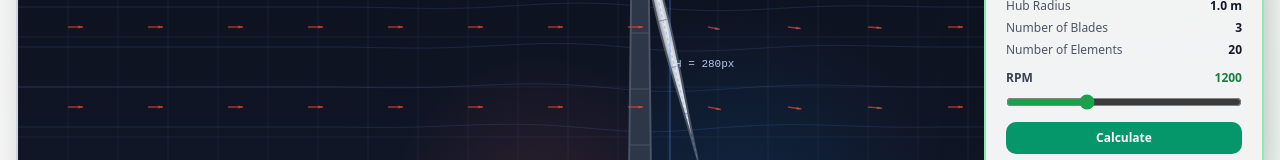
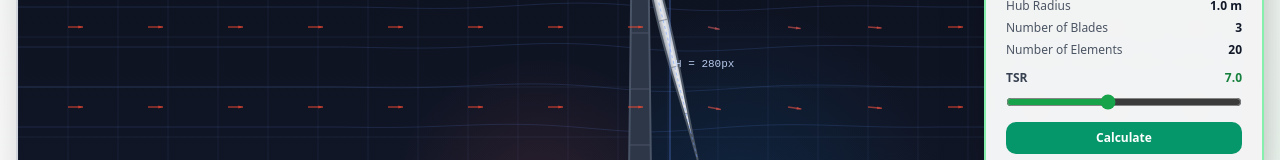
Before and after one commit to FYP-M4-Fluid-Simulator/Frontend-Code, a Next.js app: page /turbine in a window 1280 px wide. Shown: the part 382-542 px from the top of the page. Built offline with nearby package versions, Linux system fonts and the light colour scheme; no server answers.

Commit message:
Add Target Speed Ratio and Remove RPM
- Now User gives TSR which is the speed at the tip and the RPM is calculated dynamically on the backend

```diff
--- a/src/app/turbine/page.tsx
+++ b/src/app/turbine/page.tsx
@@ -18,6 +18,7 @@ import { PYTHON_BACKEND_URL } from "@/config";
 type PowerOutputResult = {
   total_power_watts: number;
   total_power_kilowatts: number;
+  operating_rpm: number;
 };
 
 type CFDInputState = {
@@ -41,6 +42,12 @@ const TURBINE_CONSTANTS = {
   num_elements: 20,
 };
 
+const TSR_LIMITS = {
+  min: 1,
+  max: 15,
+  step: 0.1,
+};
+
 export default function TurbinePage() {
   const router = useRouter();
 
@@ -51,7 +58,7 @@ export default function TurbinePage() {
   const [showPowerPanel, setShowPowerPanel] = useState(false);
   const [isCalculatingPower, setIsCalculatingPower] = useState(false);
   const [powerError, setPowerError] = useState<string | null>(null);
-  const [rpm, setRpm] = useState(1200);
+  const [tsr, setTsr] = useState(7);
   const [powerResult, setPowerResult] = useState<PowerOutputResult | null>(
     null,
   );
@@ -125,7 +132,9 @@ export default function TurbinePage() {
     setIsCalculatingPower(true);
 
     try {
-      const token = auth?.currentUser ? await auth.currentUser.getIdToken() : "";
+      const token = auth?.currentUser
+        ? await auth.currentUser.getIdToken()
+        : "";
       if (!token) {
         throw new Error("You must be logged in to calculate power output.");
       }
@@ -137,7 +146,7 @@ export default function TurbinePage() {
         cl: liftCoefficient,
         cd: dragCoefficient,
         chord: cfdInputs.chordLength,
-        rpm,
+        tsr, // Note: tsr - tip speed ratio
         ...TURBINE_CONSTANTS,
       };
 
@@ -168,10 +177,12 @@ export default function TurbinePage() {
       const data = await response.json();
       const totalPowerWatts = Number(data?.total_power_watts);
       const totalPowerKilowatts = Number(data?.total_power_kilowatts);
+      const operatingRpm = Number(data?.operating_rpm);
 
       if (
         !Number.isFinite(totalPowerWatts) ||
-        !Number.isFinite(totalPowerKilowatts)
+        !Number.isFinite(totalPowerKilowatts) ||
+        !Number.isFinite(operatingRpm)
       ) {
         throw new Error("Backend returned an invalid power output response.");
       }
@@ -179,6 +190,7 @@ export default function TurbinePage() {
       setPowerResult({
         total_power_watts: totalPowerWatts,
         total_power_kilowatts: totalPowerKilowatts,
+        operating_rpm: operatingRpm,
       });
     } catch (error) {
       setPowerError(
@@ -196,8 +208,10 @@ export default function TurbinePage() {
       liftToDragRatio,
       liftCoefficient,
       dragCoefficient,
-      rpm: liftToDragRatio * 0.25,
-      powerKw: liftToDragRatio * 3.2,
+      tsr,
+      operatingRpm: powerResult?.operating_rpm ?? null,
+      powerW: powerResult?.total_power_watts ?? null,
+      powerKw: powerResult?.total_power_kilowatts ?? null,
       efficiency: Math.min(98.5, (liftToDragRatio / 80) * 95),
       timestamp: new Date().toISOString(),
     };
@@ -392,18 +406,18 @@ export default function TurbinePage() {
 
               <div>
                 <div className="flex justify-between items-center mb-2">
-                    <span className="text-xs font-bold text-gray-700">RPM</span>
+                  <span className="text-xs font-bold text-gray-700">TSR</span>
                   <span className="text-xs font-black text-green-700">
-                      {rpm}
+                    {tsr.toFixed(1)}
                   </span>
                 </div>
                 <input
                   type="range"
-                    min={300}
-                    max={3000}
-                    step={50}
-                    value={rpm}
-                    onChange={(event) => setRpm(Number(event.target.value))}
+                  min={TSR_LIMITS.min}
+                  max={TSR_LIMITS.max}
+                  step={TSR_LIMITS.step}
+                  value={tsr}
+                  onChange={(event) => setTsr(Number(event.target.value))}
                   className="w-full h-2 accent-green-600"
                   disabled={isCalculatingPower}
                 />
@@ -452,6 +466,18 @@ export default function TurbinePage() {
                       {powerResult.total_power_kilowatts.toExponential(3)}
                     </span>
                   </div>
+                  <div className="flex justify-between items-baseline">
+                    <span className="text-gray-700 text-xs">W</span>
+                    <span className="font-bold text-green-900 text-sm">
+                      {powerResult.total_power_watts.toLocaleString()}
+                    </span>
+                  </div>
+                  <div className="flex justify-between items-baseline">
+                    <span className="text-gray-700 text-xs">Operating RPM</span>
+                    <span className="font-bold text-green-900 text-sm">
+                      {powerResult.operating_rpm.toFixed(2)}
+                    </span>
+                  </div>
                 </div>
               )}
             </div>
```
Lines whose indentation alone changed are shown as unchanged.
